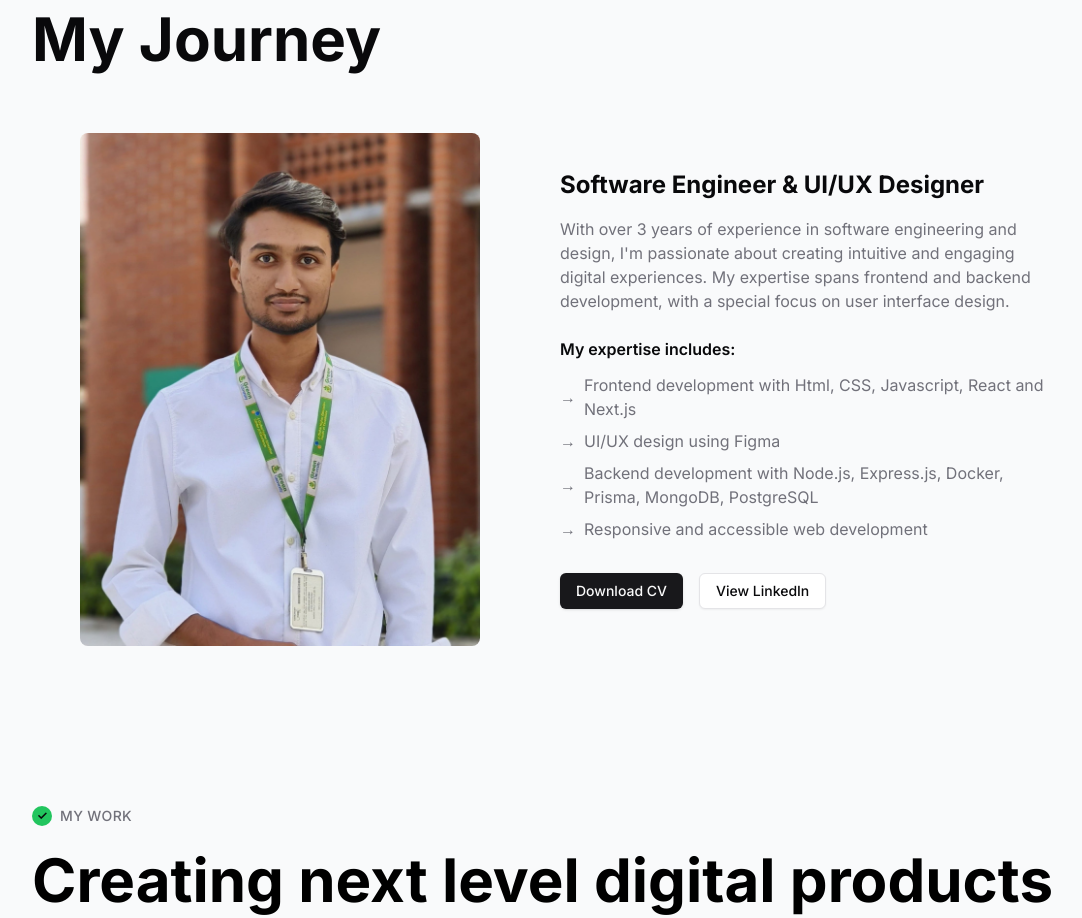
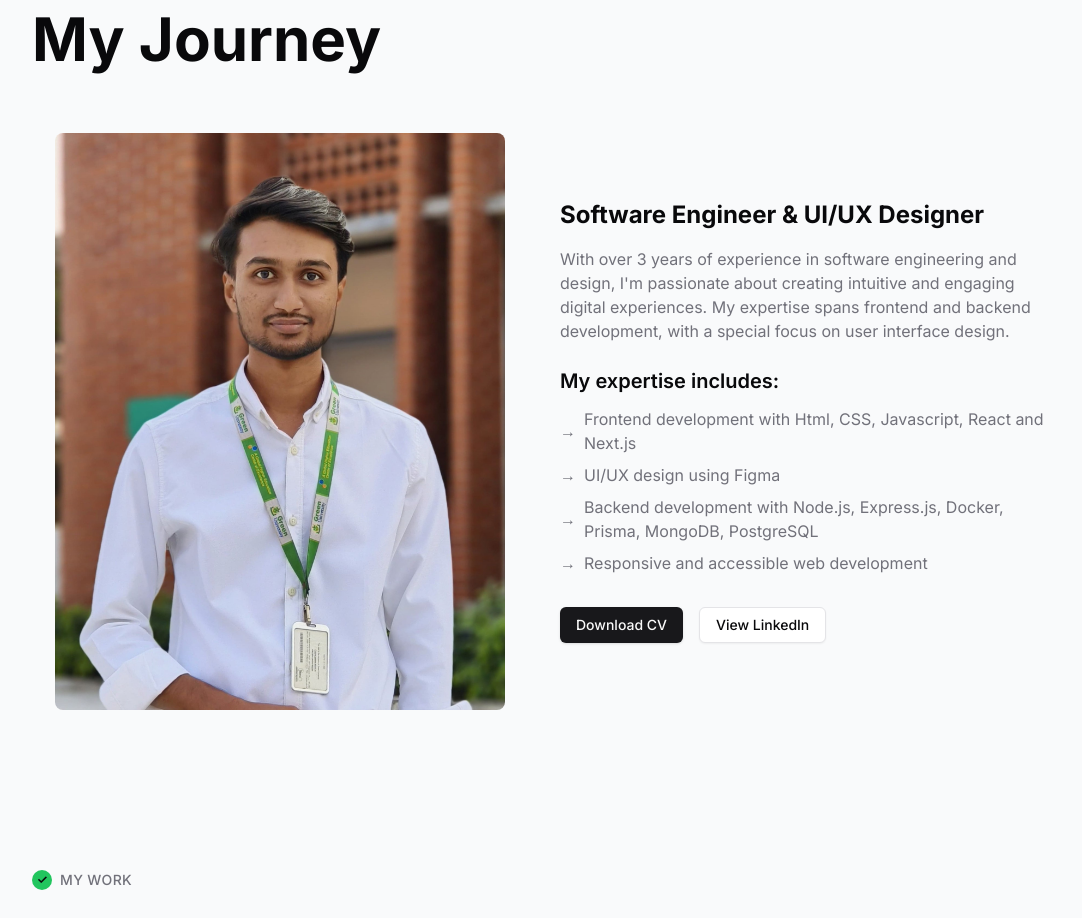
Before and after one commit to sabbir-tanvir/Portfolio-v3, a Next.js app: page / in a window 1280 px wide. Shown: the part 860-1778 px from the top of the page, without its empty margins (96-1178 px from the left). Built offline with nearby package versions, Linux system fonts and the light colour scheme.

Commit message:
layout fixed

```diff
--- a/src/components/about-section.tsx
+++ b/src/components/about-section.tsx
@@ -69,8 +69,8 @@ export function AboutSection() {
               <Image
                 src="/dp.jpg"
                 alt="Profile Picture"
-                width={400}
-                height={400}
+                width={450}
+                height={450}
                 className="object-center relative rounded-lg hover:scale-105 transition-transform duration-300"
               />
             </div>
@@ -91,7 +91,7 @@ export function AboutSection() {
             </p>
 
             <div className="mb-8">
-              <h4 className="font-semibold mb-3 text-foreground dark:text-foreground">My expertise includes:</h4>
+              <h4 className="font-semibold text-xl mb-3 text-foreground dark:text-foreground">My expertise includes:</h4>
               <ul className="space-y-2">
                 <li className="flex items-center text-muted-foreground dark:text-muted-foreground">
                   <span className="mr-2">→</span>
```
